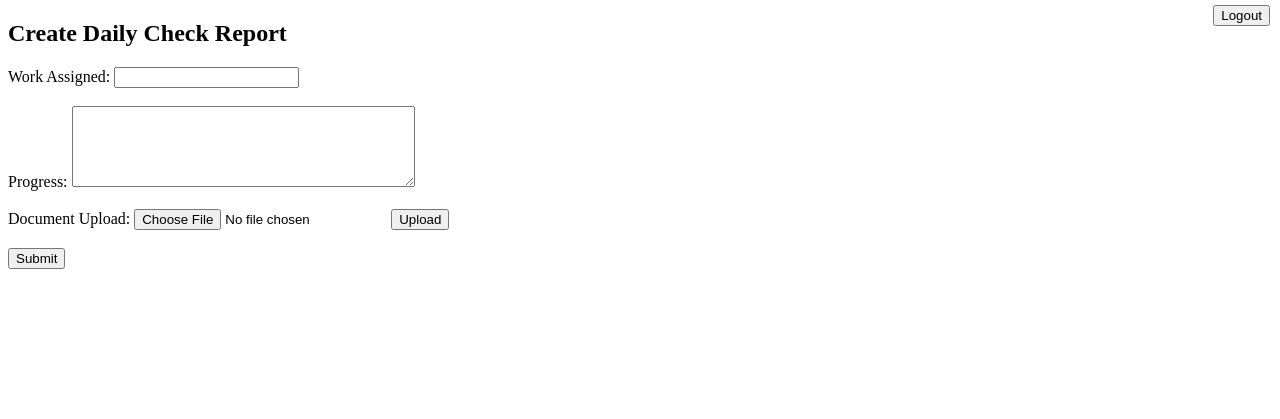
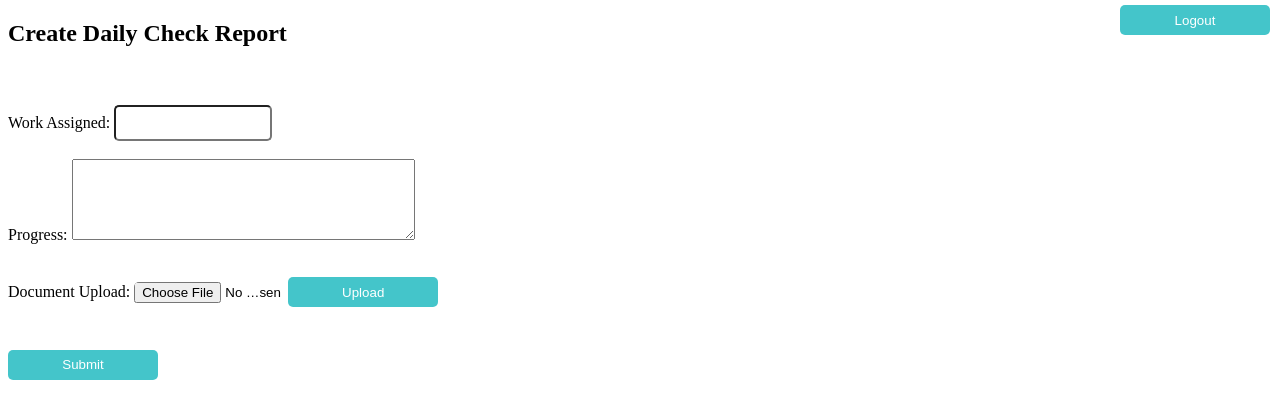
Before and after one commit to Anni1123/cpanel, a Django app: page /create/ in a window 1280 px wide. Shown: the top 419 px of the page. Run offline with Django 3.2, Linux system fonts and the light colour scheme; some libraries are stand-ins or nearby versions.

Commit message:
Update check.html

```diff
--- a/templates/check.html
+++ b/templates/check.html
@@ -9,6 +9,26 @@
         right:10px;
         top:5px;
         }
+        input{
+            margin-top:20px;
+            height: 30px;
+            width: 150px;
+            border-radius: 5px;
+        }
+        input[type="submit"]{
+            background-color: rgba(7, 179, 185, 0.753);
+            color: rgb(255, 255, 255);
+            border: none;
+            border-radius: 5px;
+        }
+        button{
+            background-color: rgba(7, 179, 185, 0.753);
+            color: white;
+            width: 150px;
+            height: 30px;
+            border: none;
+            border-radius: 5px;
+        }
     </style>
 </head>
 <body>
@@ -18,6 +38,7 @@
 <h2>Create Daily Check Report</h2>
 <form action="/postcreate/" method="post">
     {% csrf_token %}
+    <br>
     Work Assigned:
     <input type="text" name="work" required><br><br>
     Progress:
```
